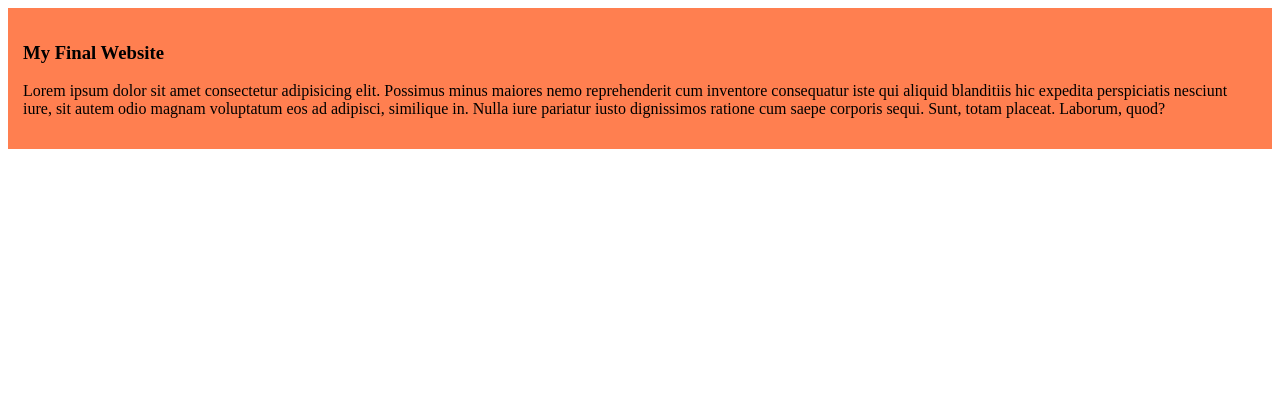
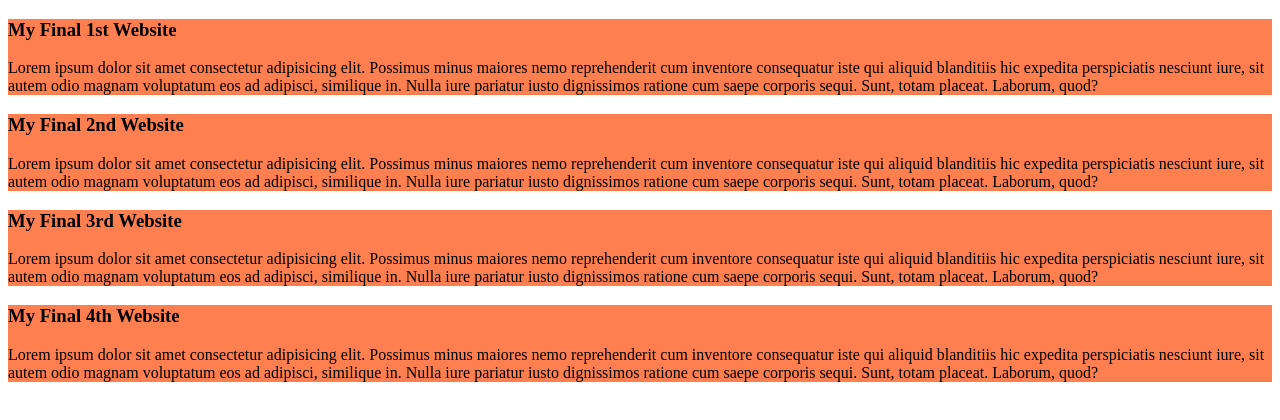
Before and after one commit to Farhana1111/My-final-repo, a plain HTML site: page index.html in a window 1280 px wide. Drawn offline with Linux system fonts and the light colour scheme.

Commit message:
added the second blog

```diff
--- a/Styles/blog.css
+++ b/Styles/blog.css
@@ -1,4 +1,6 @@
 div{
     background-color: coral;
-    padding: 15px
+    padding: 30px
+    margin-bottom: 10px
+
 }
--- a/index.html
+++ b/index.html
@@ -8,8 +8,21 @@
 </head>
 <body>
     <div>
-        <h3>My Final Website</h3>
+        <h3>My Final 1st Website</h3>
         <p>Lorem ipsum dolor sit amet consectetur adipisicing elit. Possimus minus maiores nemo reprehenderit cum inventore consequatur iste qui aliquid blanditiis hic expedita perspiciatis nesciunt iure, sit autem odio magnam voluptatum eos ad adipisci, similique in. Nulla iure pariatur iusto dignissimos ratione cum saepe corporis sequi. Sunt, totam placeat. Laborum, quod?</p>
     </div>
+    <div>
+        <h3>My Final 2nd Website</h3>
+        <p>Lorem ipsum dolor sit amet consectetur adipisicing elit. Possimus minus maiores nemo reprehenderit cum inventore consequatur iste qui aliquid blanditiis hic expedita perspiciatis nesciunt iure, sit autem odio magnam voluptatum eos ad adipisci, similique in. Nulla iure pariatur iusto dignissimos ratione cum saepe corporis sequi. Sunt, totam placeat. Laborum, quod?</p>
+    </div>
+    <div>
+        <h3>My Final 3rd Website</h3>
+        <p>Lorem ipsum dolor sit amet consectetur adipisicing elit. Possimus minus maiores nemo reprehenderit cum inventore consequatur iste qui aliquid blanditiis hic expedita perspiciatis nesciunt iure, sit autem odio magnam voluptatum eos ad adipisci, similique in. Nulla iure pariatur iusto dignissimos ratione cum saepe corporis sequi. Sunt, totam placeat. Laborum, quod?</p>
+    </div>
+    <div>
+        <h3>My Final 4th Website</h3>
+        <p>Lorem ipsum dolor sit amet consectetur adipisicing elit. Possimus minus maiores nemo reprehenderit cum inventore consequatur iste qui aliquid blanditiis hic expedita perspiciatis nesciunt iure, sit autem odio magnam voluptatum eos ad adipisci, similique in. Nulla iure pariatur iusto dignissimos ratione cum saepe corporis sequi. Sunt, totam placeat. Laborum, quod?</p>
+    </div>
+
 </body>
 </html>
```
